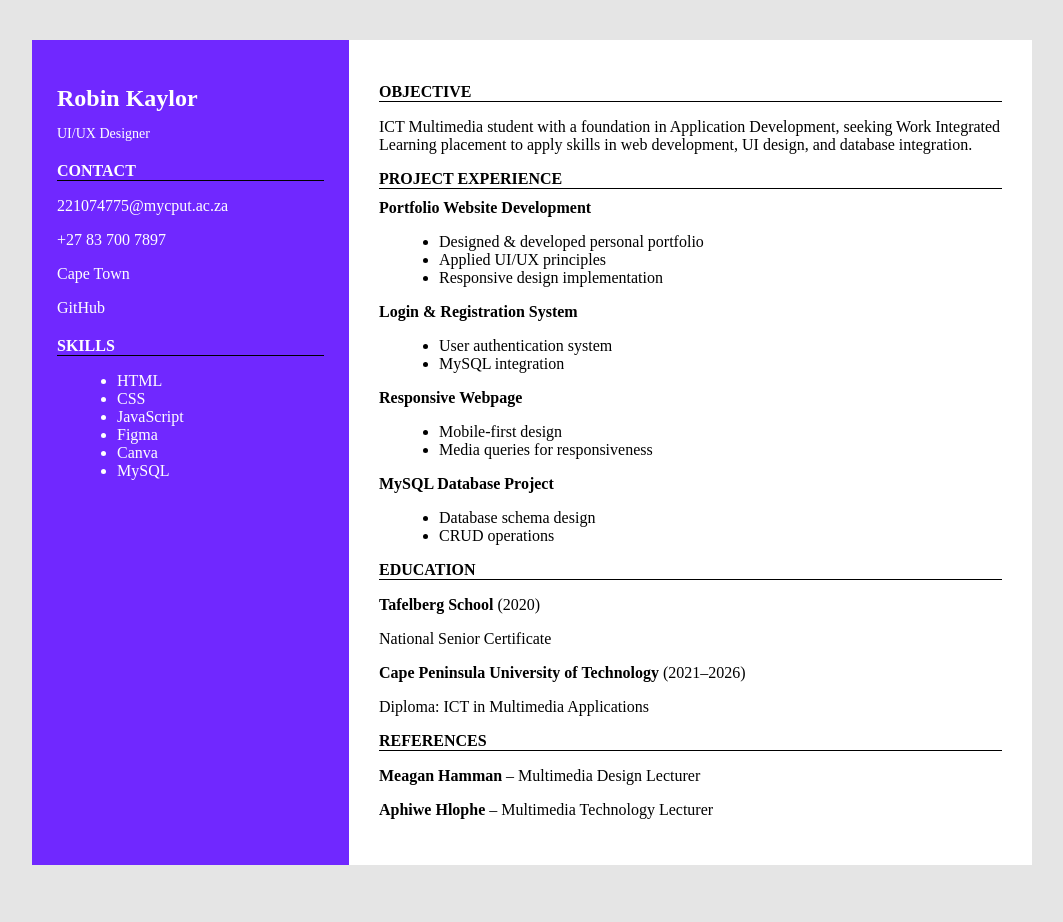
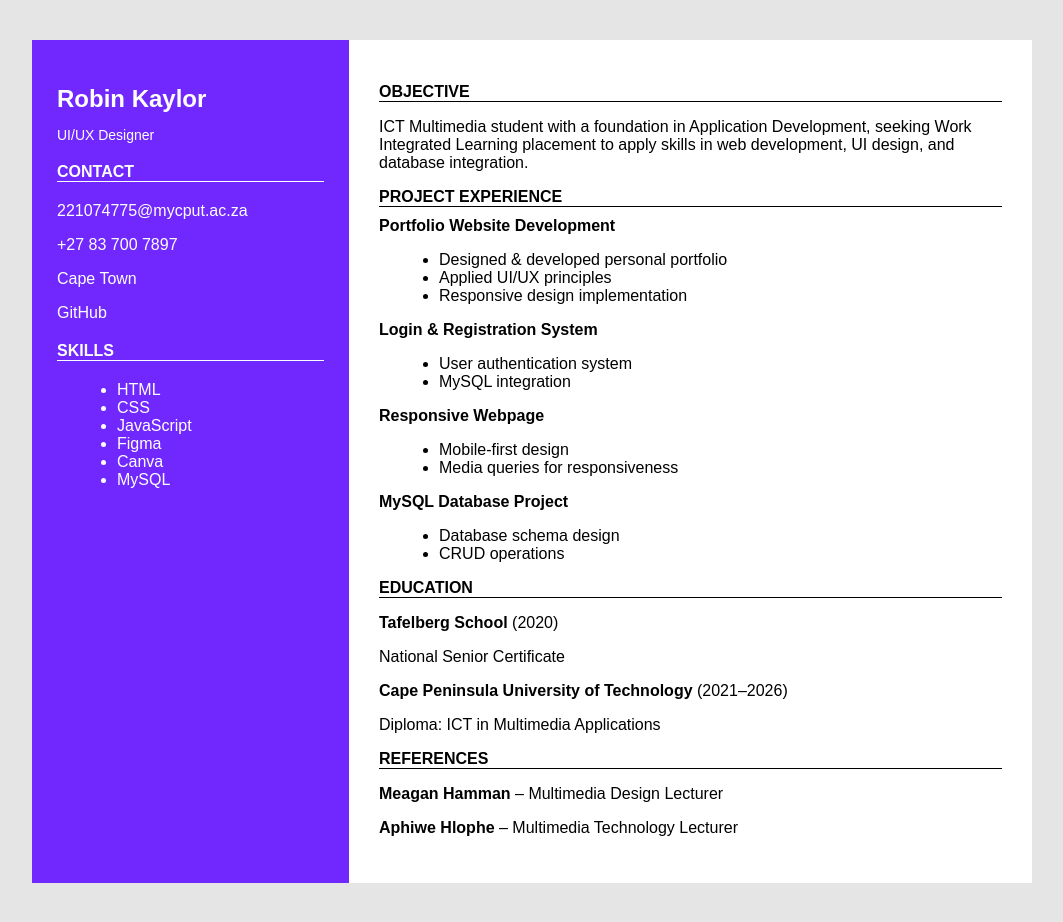
Before and after one commit to RK-CPUT/portfolio-cv, a plain HTML site: page index.html in a window 1280 px wide. Shown: the whole page, without its empty margins (108-1171 px from the left). Drawn offline with Linux system fonts and the light colour scheme.

Commit message:
Change font family from 'Times New Roman' to 'Arial'

```diff
--- a/style.css
+++ b/style.css
@@ -1,5 +1,5 @@
 body {
-  font-family: "Times New Roman", serif;
+  font-family: "Arial", sans-serif;
   margin: 0;
   background: #e5e5e5;
 }
@@ -21,6 +21,13 @@ body {
 .sidebar h1 {
   margin-bottom: 5px;
   color: white;
+}
+
+.sidebar h2 {
+  margin-top: 0;
+  margin-bottom: 20px;
+  color: white;
+  border-bottom: 1px solid white;
 }
 
 .sidebar a:link {
```
